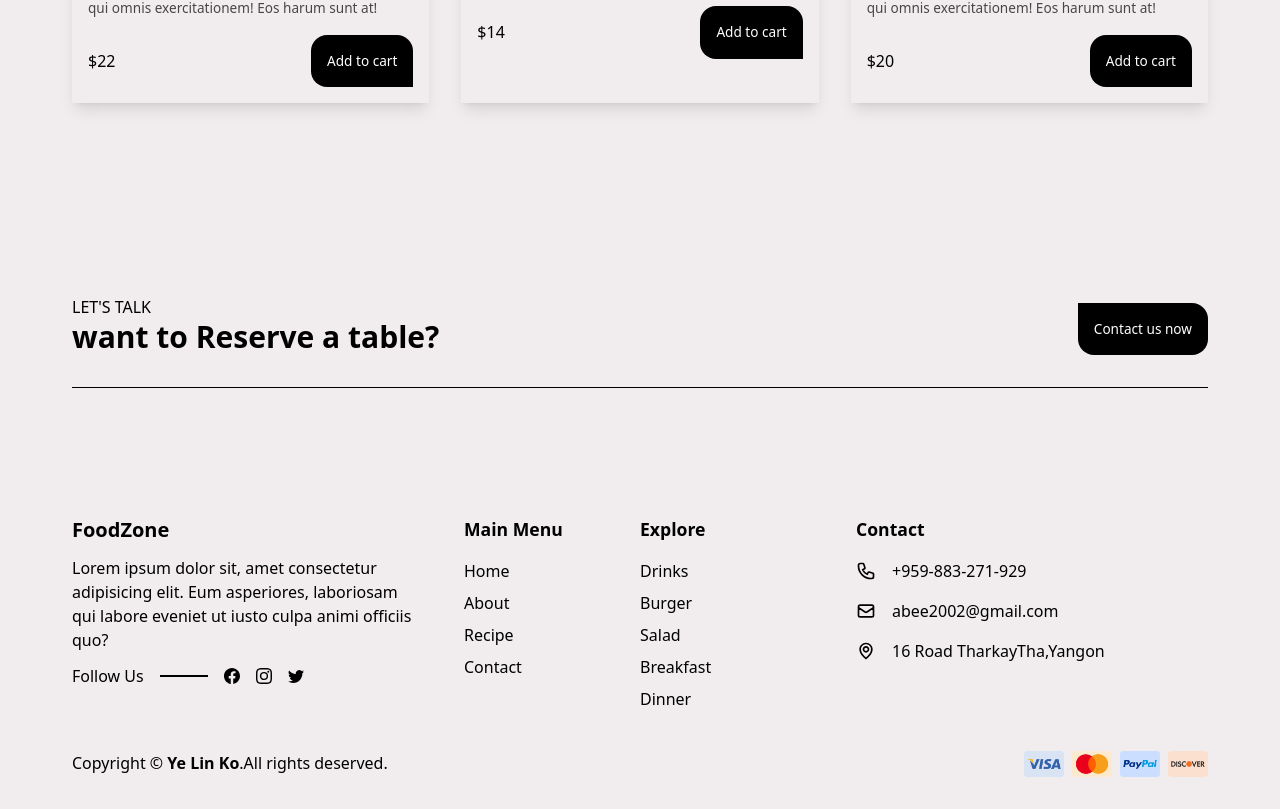
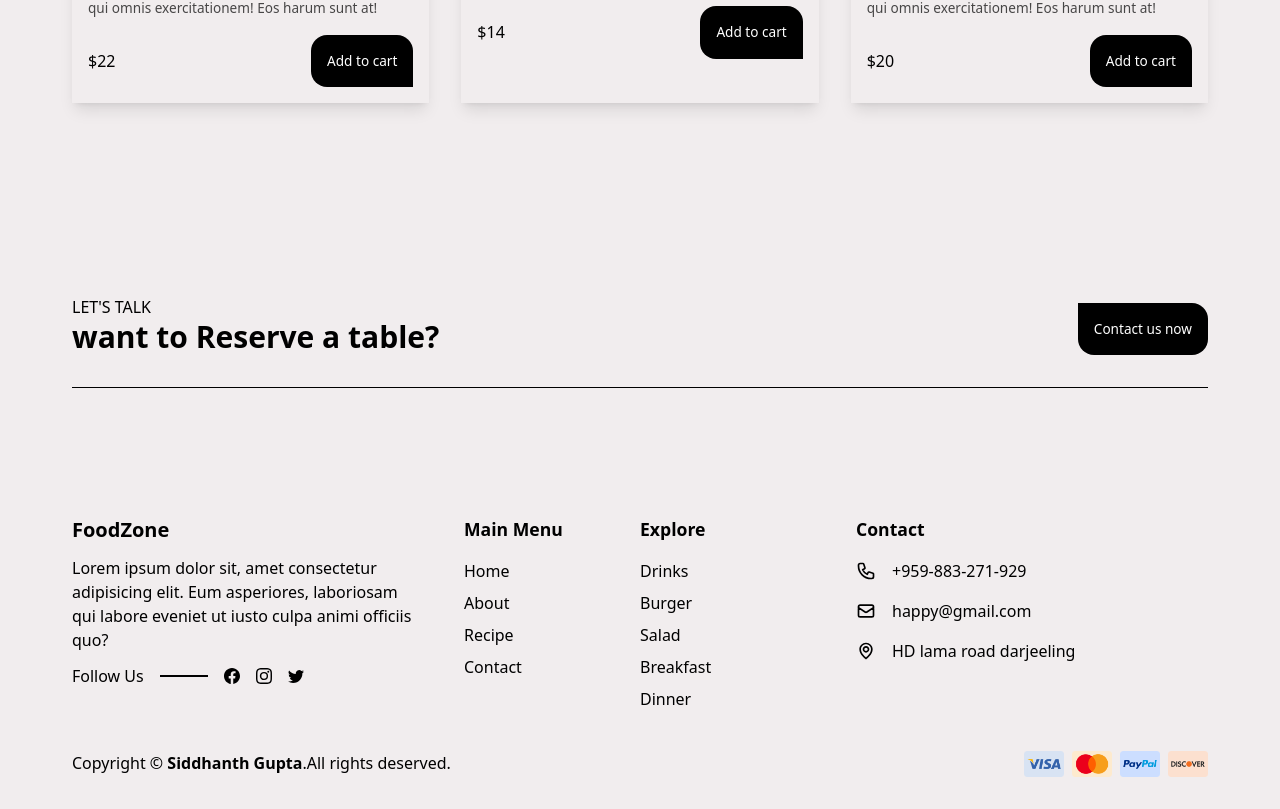
Before and after one commit to sid21-1/React, a React (Vite) app in the folder resturant landing page/: page / in a window 1280 px wide. Shown: the part 2789-3598 px from the top of the page. Built offline with nearby package versions, Linux system fonts and the light colour scheme.

Commit message:
done with the final changes

```diff
--- a/resturant landing page/src/Data.jsx
+++ b/resturant landing page/src/Data.jsx
@@ -75,12 +75,12 @@ export const footerContacts = [
   {
     id: 2,
     icon: <HiOutlineMail />,
-    text: "abee2002@gmail.com",
+    text: "happy@gmail.com",
   },
   {
     id: 3,
     icon: <BiMap />,
-    text: "16 Road TharkayTha,Yangon",
+    text: "HD lama road darjeeling",
   },
 ];
 
--- a/resturant landing page/src/components/Footer.jsx
+++ b/resturant landing page/src/components/Footer.jsx
@@ -67,8 +67,8 @@ const Footer = () => {
       </div>
       <div className="flex flex-wrap justify-between gap-4 pb-8">
         <div className="">
-          Copyright &#169; <span className="font-bold">Ye Lin Ko</span>.All
-          rights deserved.
+          Copyright &#169; <span className="font-bold">Siddhanth Gupta</span>
+          .All rights deserved.
         </div>
         <div className="flex gap-2">
           {payements.map((payment, index) => {
```
